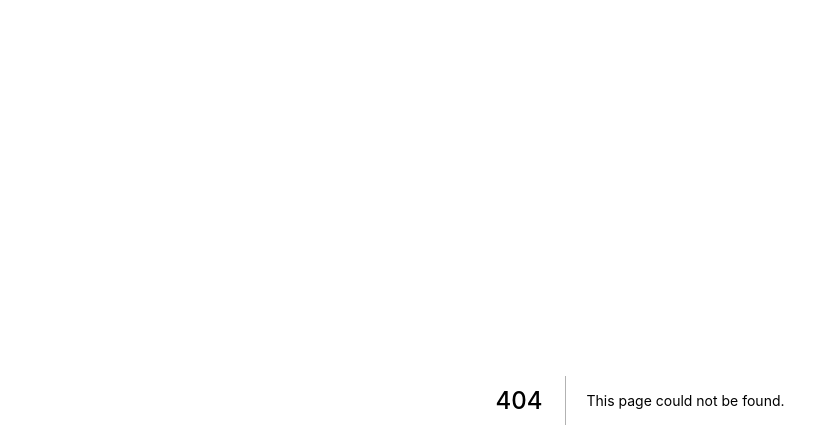
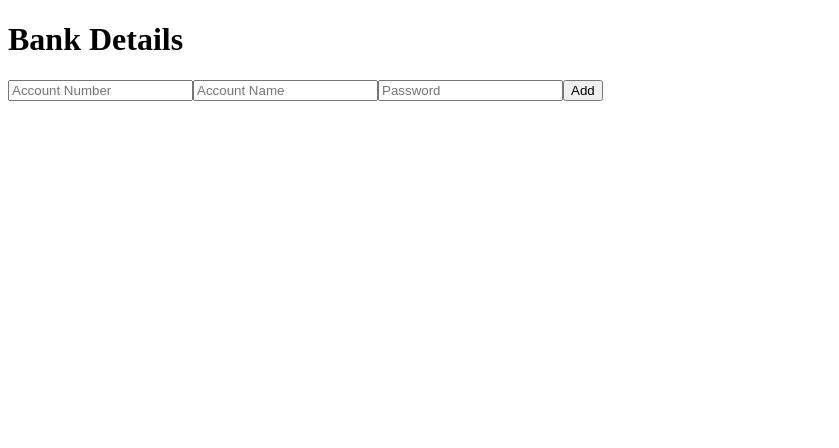
Before and after one commit to Mahmud-007/E-Commerce, a Next.js app in the folder frontend/: page /bank-detail in a window 1280 px wide. Before the commit this address had no page. Shown: the top 448 px of the page, without its empty margins (0-839 px from the left). Built offline with nearby package versions, Linux system fonts and the light colour scheme.

Commit message:
update bank-detail, handle headers

```diff
--- /dev/null
+++ b/frontend/pages/bank-detail.tsx
@@ -0,0 +1,59 @@
+import React, { useState, useEffect } from "react";
+import { NextPage } from "next";
+import axios from "axios";
+
+const BankDetail: NextPage = () => {
+  const [acNumber, setacNumber] = useState("");
+  const [acName, setacName] = useState("");
+  const [password, setPassword] = useState("");
+
+  const bodyParameters = {
+    bankAccountNo: acNumber,
+    bankAccountName: acName,
+    bankAccountToken: password,
+  };
+
+  const submitHandler = (e: any) => {
+    e.preventDefault();
+    console.log("submitHandler", e);
+    axios
+      .post(
+        "http://localhost:8080/ecom/api/bank-details",
+        { bodyParameters },
+        {
+          headers: { Authorization: `Bearer ${localStorage.getItem("Token")}` },
+        }
+      )
+      .then((response) => {
+        console.log("response", response.data);
+      })
+      .catch((error) => {
+        console.log("error", error);
+      });
+  };
+
+  return (
+    <div>
+      <h1>Bank Details</h1>
+      <form onSubmit={submitHandler}>
+        <input
+          type="text"
+          placeholder="Account Number"
+          onChange={(e: any) => setacNumber(e.target.value)}
+        />
+        <input
+          type="text"
+          placeholder="Account Name"
+          onChange={(e: any) => setacName(e.target.value)}
+        />
+        <input
+          type="text"
+          placeholder="Password"
+          onChange={(e: any) => setPassword(e.target.value)}
+        />
+        <button>Add</button>
+      </form>
+    </div>
+  );
+};
+export default BankDetail;
```
